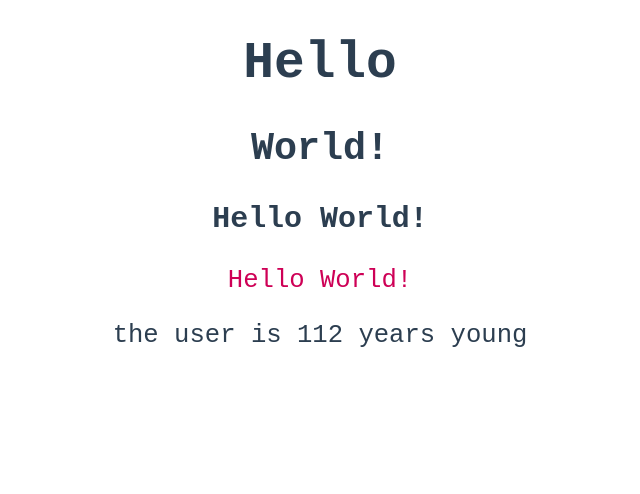
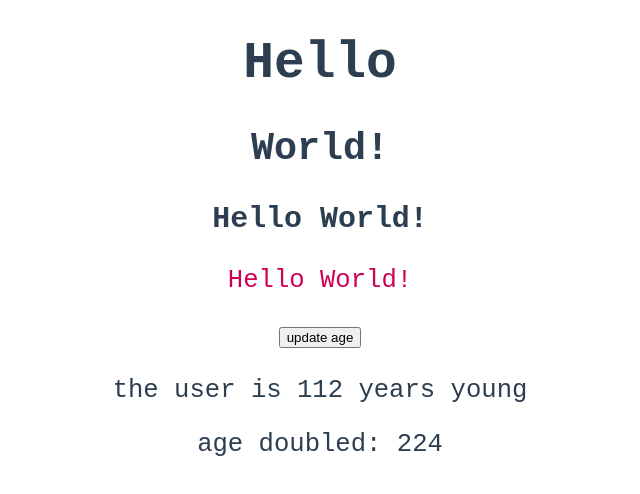
Before and after one commit to divineLush/vue-components, a Vue app: page / in a window 1280 px wide. Shown: the top 494 px of the page, without its empty margins (320-960 px from the left). Built offline with nearby package versions, Linux system fonts and the light colour scheme.

Commit message:
validating props

```diff
--- a/src/App.vue
+++ b/src/App.vue
@@ -4,7 +4,7 @@
   <h2>World!</h2>
   <h3>{{ msg }}</h3>
   <AppGreeting greeting="Hello World!" />
-  <app-user :age="age"></app-user>
+  <app-user :age="age" @update-age="updateAge"></app-user>
 </template>
 
 <script>
@@ -24,6 +24,12 @@ export default {
       msg: "Hello World!",
       age: 112
     };
+  },
+
+  methods: {
+    updateAge(num) {
+      this.age += +num;
+    }
   }
 };
 </script>
--- a/src/components/AppUser.vue
+++ b/src/components/AppUser.vue
@@ -1,11 +1,42 @@
 <template>
+  <button @click="updateAge">update age</button>
   <p>the user is {{ age }} years young</p>
+  <p>age doubled: {{ ageDoubled }}</p>
 </template>
 
 <script>
 export default {
   name: "AppUser",
 
-  props: ["age"]
+  // props: ["age"],
+  props: {
+    age: {
+      // type: Number,
+      // type: [Number, String],
+      // default: 0,
+      validator(value) {
+        // gotta return boolean
+        // Vue instance hasn't been created yet
+        // so data and methods are not accessible
+        return typeof value === "number";
+      },
+      required: true
+    }
+  },
+
+  // array of events emitted by component
+  emits: ["update-age"],
+
+  computed: {
+    ageDoubled() {
+      return this.age * 2;
+    }
+  },
+
+  methods: {
+    updateAge() {
+      this.$emit("update-age", 3);
+    }
+  }
 };
 </script>
```
